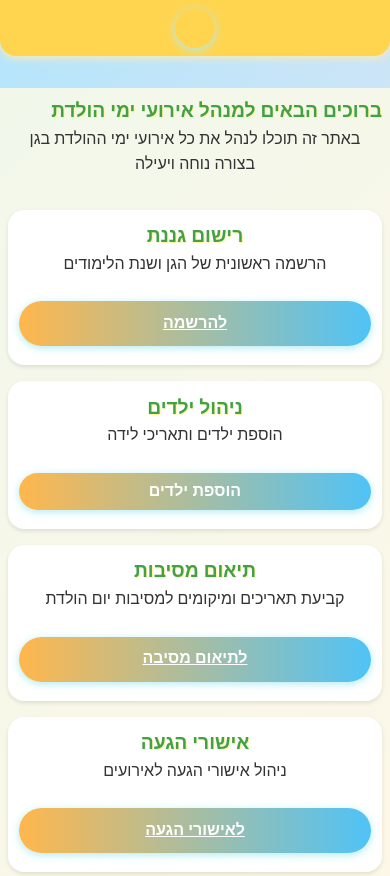
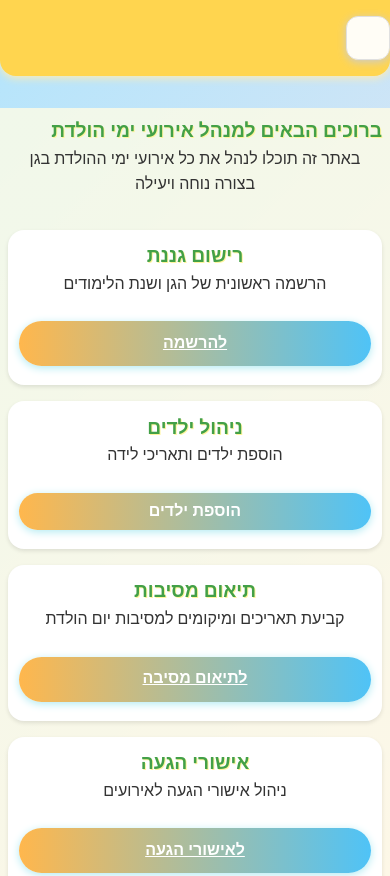
Before and after one commit to bandora78/birthdayCal, a plain HTML site: page index.html in a window 390 px wide. Shown: the top 876 px of the page. Drawn offline with Linux system fonts and the light colour scheme.

Commit message:
Update styles.css to refine hamburger menu design. Increase dimensions, adjust background color, and enhance border styling for improved aesthetics. Modify z-index and positioning for better usability and visibility.

```diff
--- a/styles.css
+++ b/styles.css
@@ -324,20 +324,22 @@ th, td {
     flex-direction: column;
     justify-content: center;
     align-items: center;
-    width: 40px;
-    height: 40px;
-    background: none;
-    border: none;
+    width: 44px;
+    height: 44px;
+    background: rgba(255,255,255,0.95);
+    border: 1.5px solid #e0e0e0;
+    border-radius: 12px;
+    box-shadow: 0 2px 8px #ccc;
     cursor: pointer;
-    z-index: 1001;
-    margin: 0 auto;
+    z-index: 2000;
+    position: relative;
 }
 .hamburger span {
     display: block;
-    width: 28px;
+    width: 30px;
     height: 5px;
-    margin: 4px 0;
-    background: #1a2636;
+    margin: 5px 0;
+    background: #111;
     border-radius: 3px;
     transition: 0.3s;
 }
```
